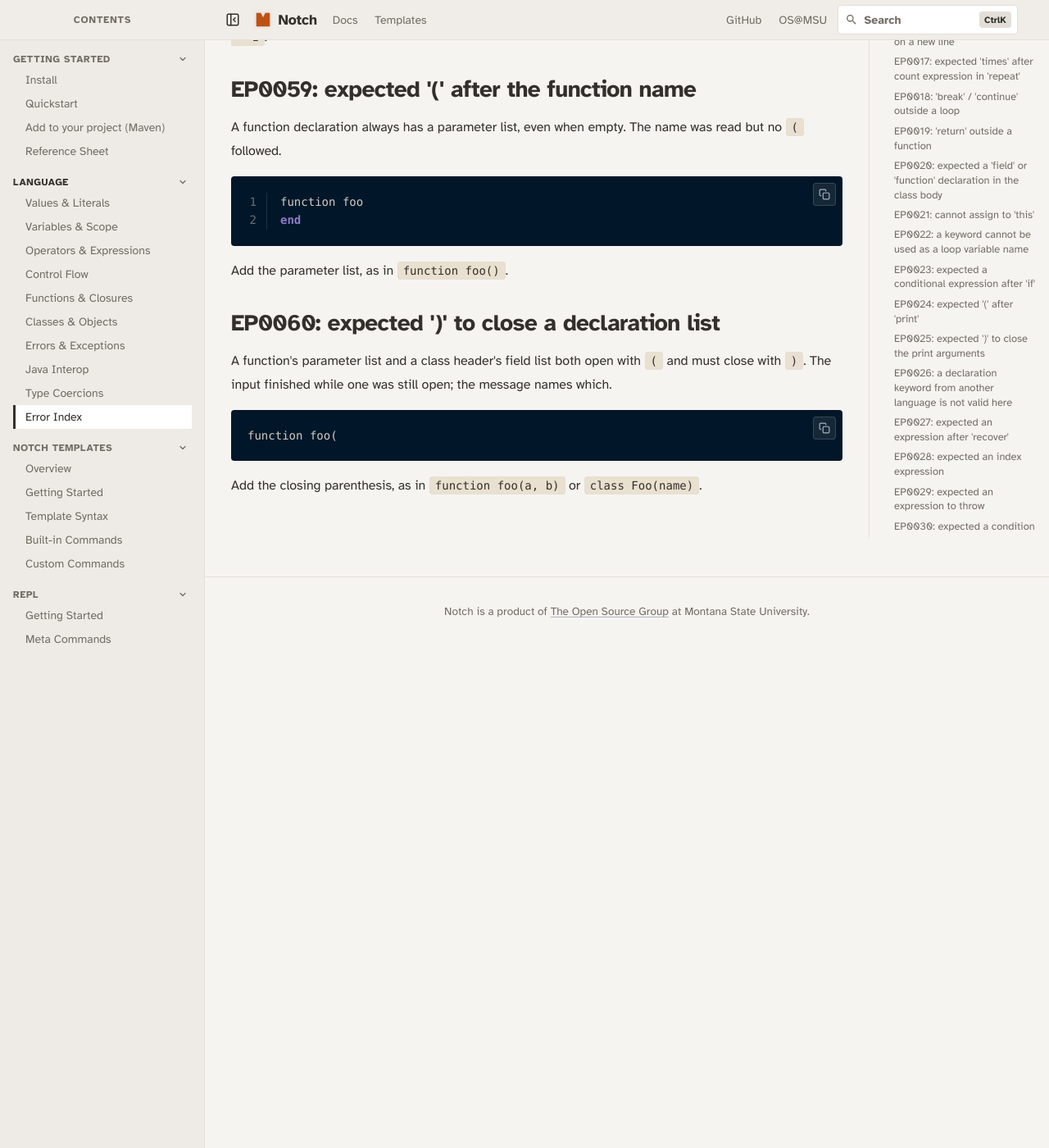
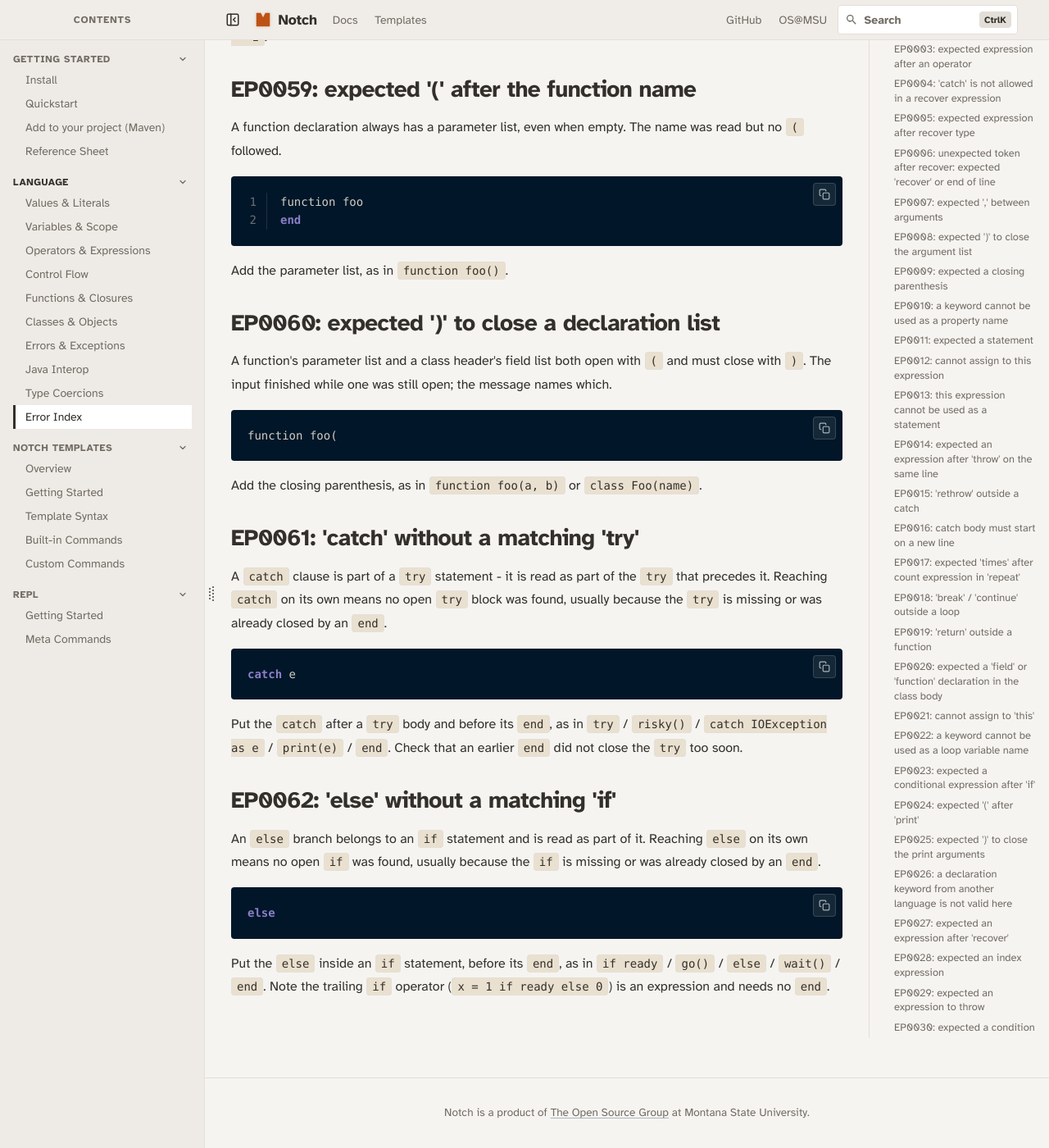
Before and after one commit to msu/notch, a Jekyll site: the page built from docs/_language/error-index.md, in a window 1280 px wide and 1400 px high, scrolled down 17349 px. Shown: the whole window at 82% size. Built offline with Jekyll 4.4.1, drawn with Linux system fonts in a browser that asks for light colours; before the commit the page ends 18137 px from its top, so only the background shows below that.

Commit message:
add orphaned case error methods

```diff
--- a/docs/_data/error_codes.yml
+++ b/docs/_data/error_codes.yml
@@ -710,3 +710,29 @@
     function foo(
   fix: >
     Add the closing parenthesis, as in `function foo(a, b)` or `class Foo(name)`.
+
+- code: "EP0061"
+  title: "'catch' without a matching 'try'"
+  summary: >
+    A `catch` clause is part of a `try` statement - it is read as part of the `try`
+    that precedes it. Reaching `catch` on its own means no open `try` block was
+    found, usually because the `try` is missing or was already closed by an `end`.
+  example: |
+    catch e
+  fix: >
+    Put the `catch` after a `try` body and before its `end`, as in
+    `try` / `risky()` / `catch IOException as e` / `print(e)` / `end`. Check that an
+    earlier `end` did not close the `try` too soon.
+
+- code: "EP0062"
+  title: "'else' without a matching 'if'"
+  summary: >
+    An `else` branch belongs to an `if` statement and is read as part of it.
+    Reaching `else` on its own means no open `if` was found, usually because the
+    `if` is missing or was already closed by an `end`.
+  example: |
+    else
+  fix: >
+    Put the `else` inside an `if` statement, before its `end`, as in `if ready` /
+    `go()` / `else` / `wait()` / `end`. Note the trailing `if` operator
+    (`x = 1 if ready else 0`) is an expression and needs no `end`.
```
Also changed, not shown: 2 other files.
